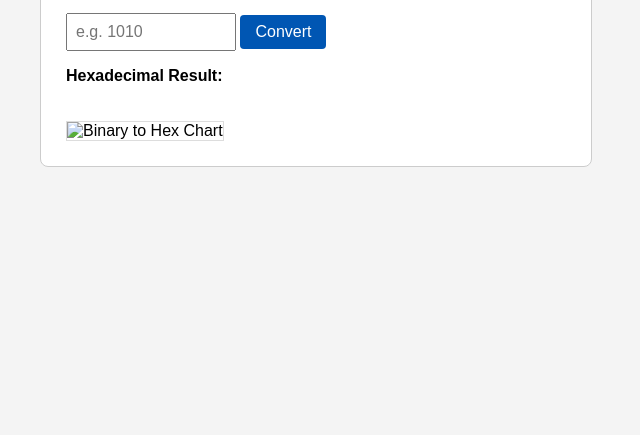
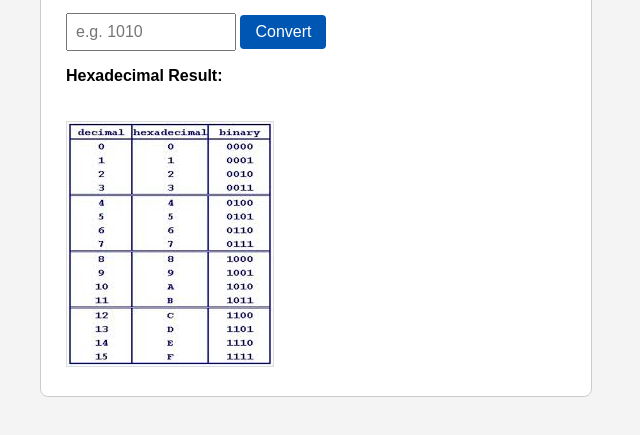
Before and after one commit to reliasbz/foc, a plain HTML site: page binary-to-hex.html in a window 1280 px wide. Shown: the part 173-608 px from the top of the page, without its empty margins (0-640 px from the left). Drawn offline with Linux system fonts and the light colour scheme.

Commit message:
Update image source path in binary-to-hex.html

```diff
--- a/binary-to-hex.html
+++ b/binary-to-hex.html
@@ -48,7 +48,7 @@
 
     <p><strong>Hexadecimal Result:</strong> <span id="result"></span></p>
 
-    <img src="bintohex.jpg" alt="Binary to Hex Chart">
+    <img src="image/bintohex.jpg" alt="Binary to Hex Chart">
   </div>
 
   <script>
```
